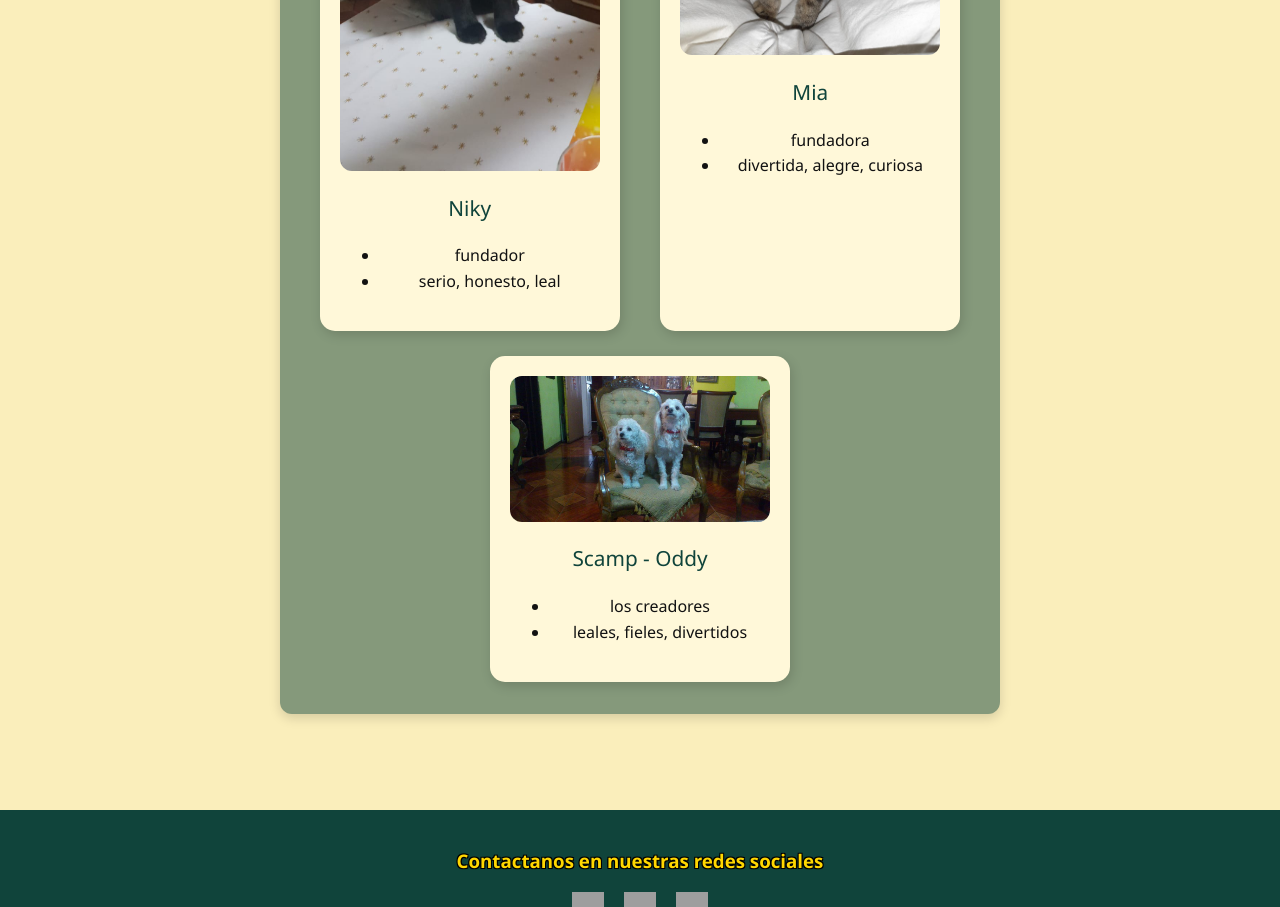
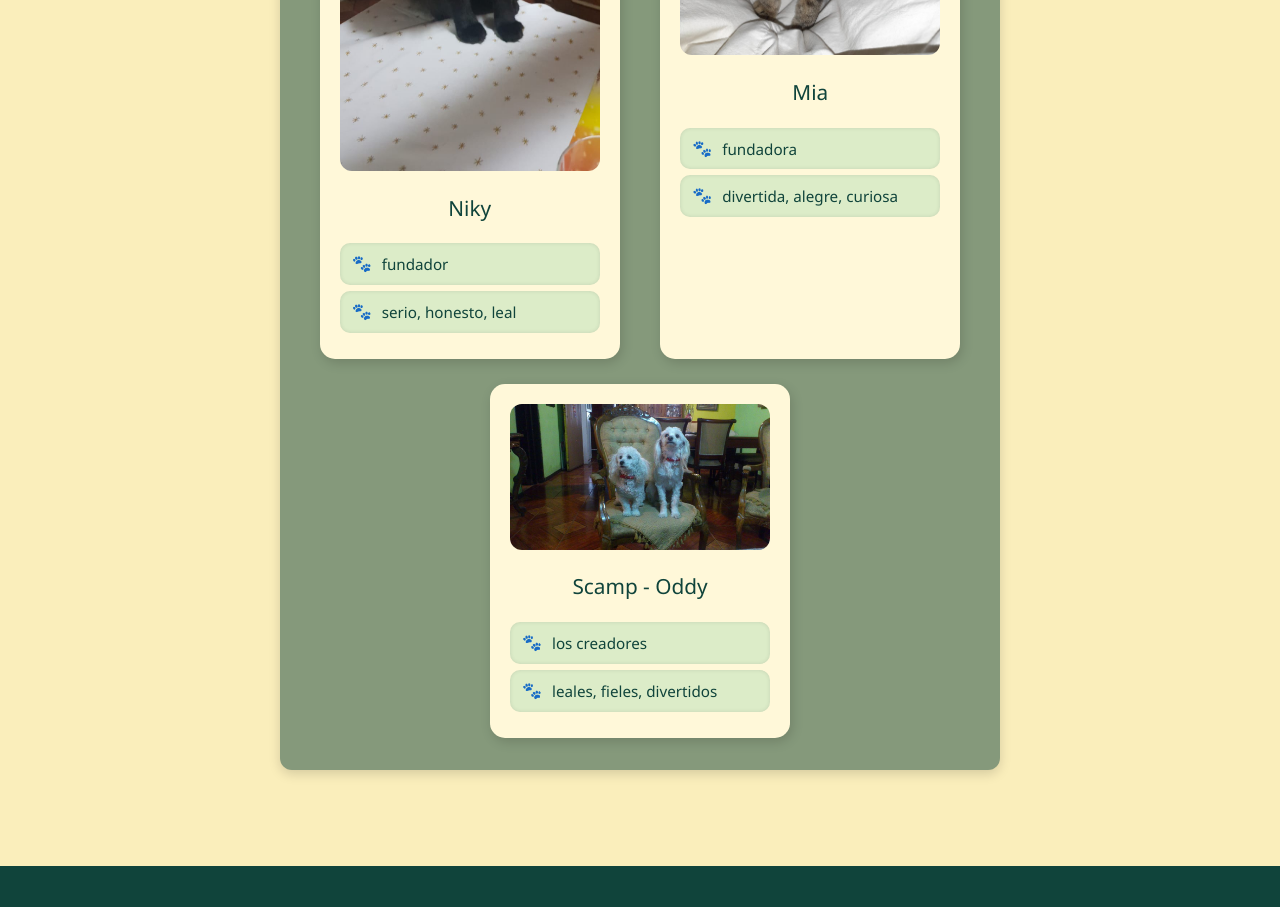
Before and after one commit to ooscar12324/PruebaFron, a React (Create React App) app: page /Quienes in a window 1280 px wide. Shown: the part 800-1707 px from the top of the page. Built offline with nearby package versions, Linux system fonts and the light colour scheme; grey boxes are pictures that could not be loaded.

Commit message:
listas mas bonitas

```diff
--- a/src/pages/Quienes.css
+++ b/src/pages/Quienes.css
@@ -76,6 +76,31 @@ article p {
   margin-top: 10px;
   color: #3a3a3a;
 }
+.miembro ul {
+  list-style: none;
+  padding: 0;
+  margin: 10px 0 0;
+}
+
+.miembro ul li {
+  background-color: #dcecc8;
+  color: #10443b;
+  margin: 6px 0;
+  padding: 8px 12px;
+  border-radius: 10px;
+  font-weight: 500;
+  font-size: 0.95rem;
+  display: flex;
+  align-items: center;
+  gap: 10px;
+  box-shadow: inset 0 0 4px rgba(0, 0, 0, 0.1);
+}
+
+.miembro ul li::before {
+  content: "🐾";
+  font-size: 1rem;
+}
+
 
 @media (max-width: 768px) {
   .miembros {
```
